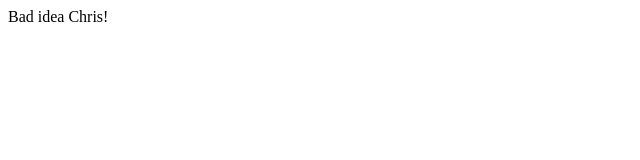
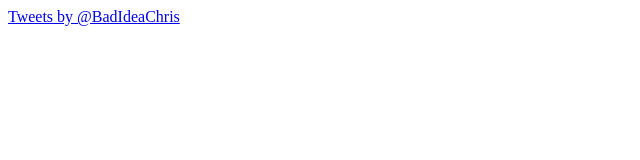
Before and after one commit to mdayaram/badideachris.com, a plain HTML site: page index.html in a window 1280 px wide. Shown: the whole page, without its empty margins (0-640 px from the left). Drawn offline with Linux system fonts and the light colour scheme.

Commit message:
Adding twitter timeline

```diff
--- a/index.html
+++ b/index.html
@@ -1 +1,11 @@
-Bad idea Chris!
+<html>
+  <head>
+    <title>Bad Idea Chris!</title>
+  </head>
+  <body>
+    <a class="twitter-timeline" data-dnt="true" href="https://twitter.com/BadIdeaChris?ref_src=twsrc%5Etfw">
+      Tweets by @BadIdeaChris
+    </a>
+    <script async src="https://platform.twitter.com/widgets.js" charset="utf-8"></script>
+  </body>
+</html>
```
